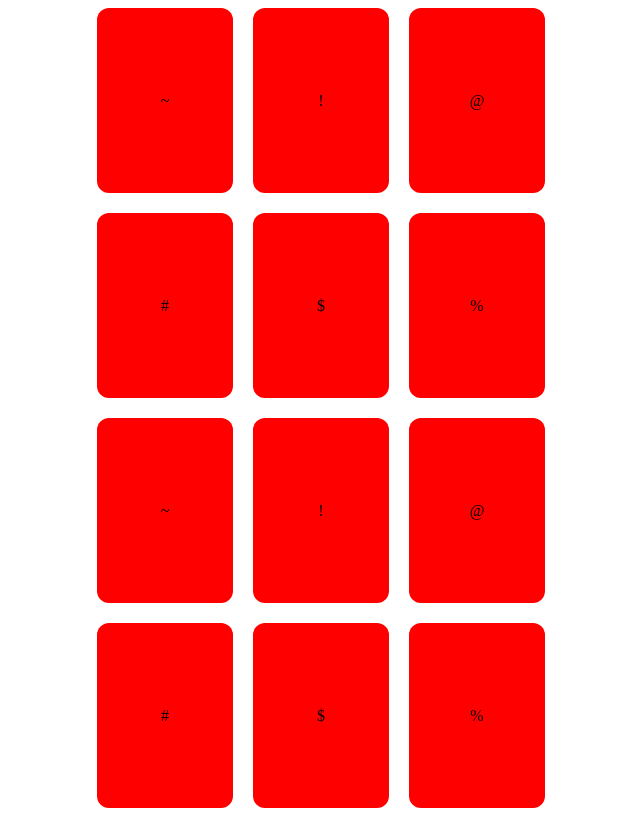
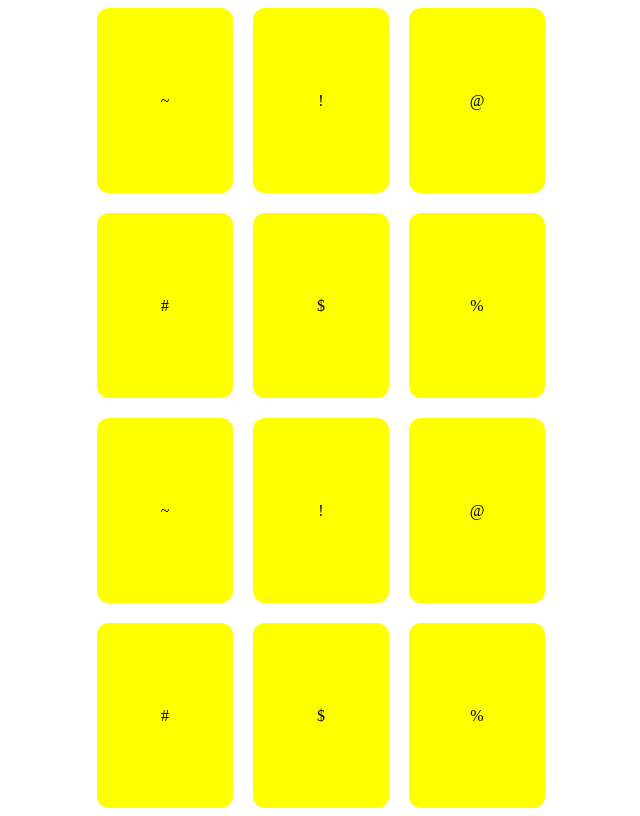
Before and after one commit to tevab/memory-game, a React (Create React App) app: page / in a window 1280 px wide. Shown: the whole page, without its empty margins (319-959 px from the left). Built offline with nearby package versions, Linux system fonts and the light colour scheme.

Commit message:
Removed count and added cards #1 and #2

```diff
--- a/src/App.js
+++ b/src/App.js
@@ -1,8 +1,18 @@
+import { useState } from "react";
 import Wrapper from "./Wrapper/Wrapper";
 
 function App() {
+
+  const [cardOne, setCardOne] = useState('');
+  const [cardTwo, setCardTwo] = useState('');
+
   return (
-    <Wrapper />
+    <Wrapper
+      cardOne={cardOne}
+      setCardOne={setCardOne}
+      cardTwo={cardTwo}
+      setCardTwo={setCardTwo}
+    />
   );
 }
 
--- a/src/Card/Card.jsx
+++ b/src/Card/Card.jsx
@@ -3,12 +3,12 @@ import styled from "styled-components";
 import { useState } from "react";
 
 const StyledCard = styled.div`
-    background-color: red;
-    border-radius: 12px;
-    display: flex;
-    align-items: center;
-    justify-content: center;
-`;
+        background-color: ${props => props.isActive ? 'red' : 'yellow'};
+        border-radius: 12px;
+        display: flex;
+        align-items: center;
+        justify-content: center;
+    `;
 
 function Card(props) {
 
@@ -16,11 +16,15 @@ function Card(props) {
 
     const handleClick = e => {
         setActive(true);
-        props.countCards();
+        if (props.cardOne === '') {
+            props.setCardOne(props.text);
+        } else {
+            props.setCardTwo(props.text);
+        };;
     }
 
     return (
-        <StyledCard onClick={handleClick}>
+        <StyledCard onClick={handleClick} isActive={isActive}>
             {props.text}
         </ StyledCard>
     );
--- a/src/Wrapper/Wrapper.jsx
+++ b/src/Wrapper/Wrapper.jsx
@@ -69,25 +69,16 @@ function Wrapper(props) {
         },
     ];
 
-    let [clicks, setClicks] = useState(0);
-
-    const countCards = () => {
-        setClicks(prevCount => prevCount + 1);
-    };
-
-    useEffect(() => {
-        if (clicks > 1) {
-            setClicks(0);
-        }
-    });
-
     return (
       <StyledWrapper>
        {cards.map((card, i) => (
           <Card
             key={i}
             text={card.name}
-            countCards={countCards}
+            cardOne={props.cardOne}
+            setCardOne={props.setCardOne}
+            cardTwo={props.cardTwo}
+            setCardTwo={props.setCardTwo}
           />))}
       </StyledWrapper>
     );
```
